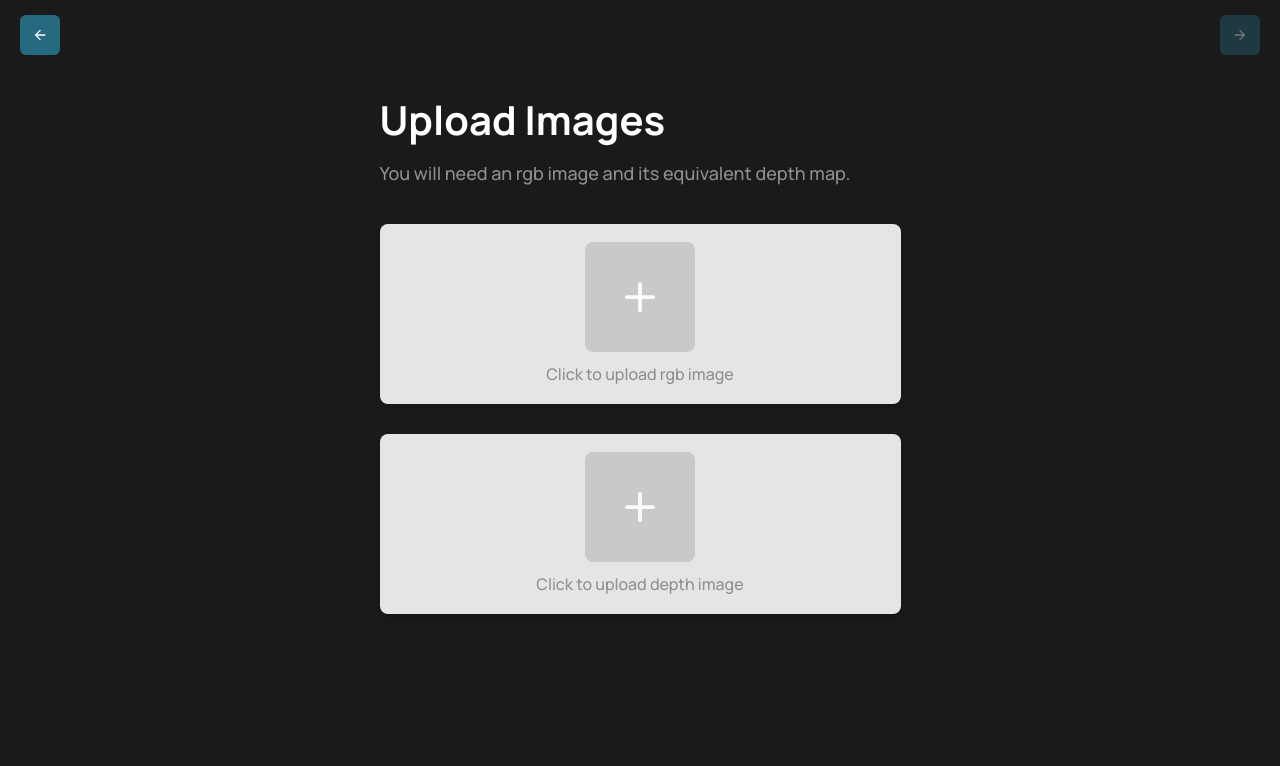
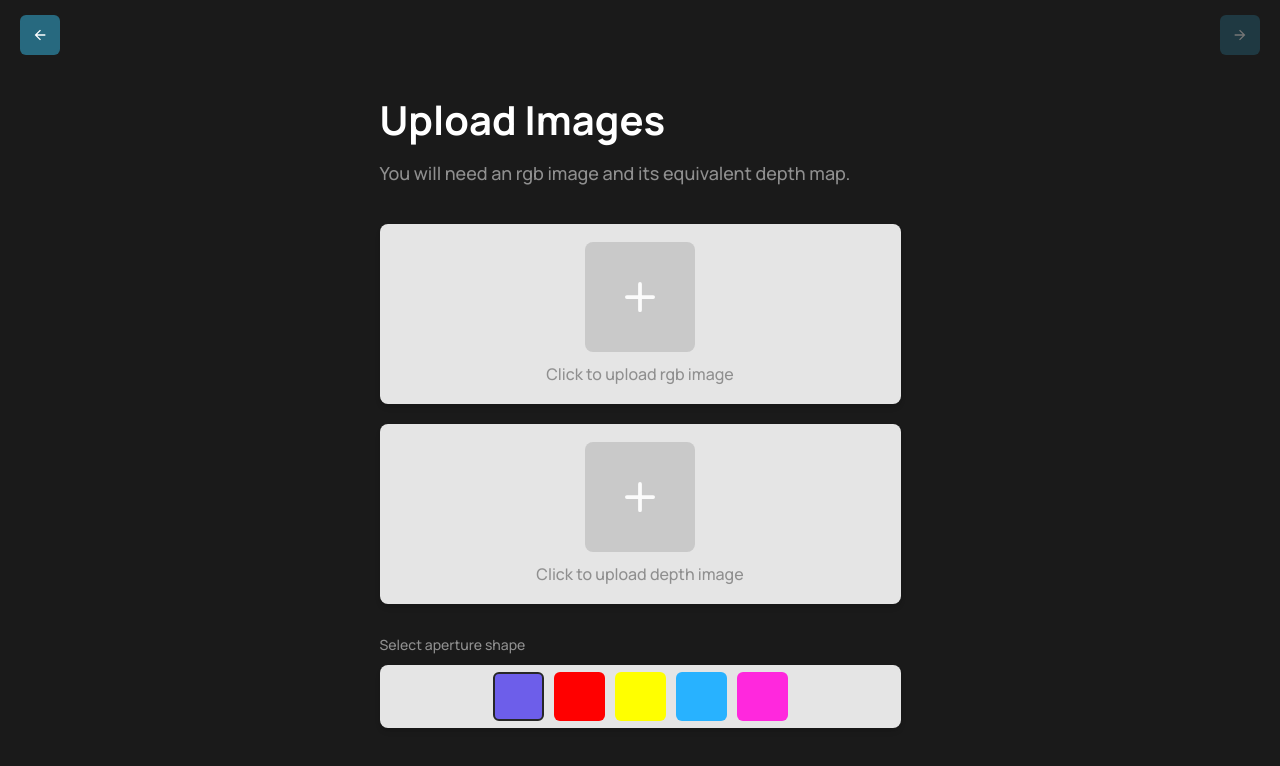
Before and after one commit to stanleydukor/bokeh-react-app, a React (Create React App) app: page /app/upload-images in a window 1280 px wide. Shown: the top 766 px of the page. Built offline with nearby package versions, Linux system fonts and the light colour scheme; no server answers; the HTML template or start-up script is replaced by a standard one.

Commit message:
add option to change aperture

```diff
--- /dev/null
+++ b/src/components/ApertureShape/index.jsx
@@ -0,0 +1,62 @@
+import React, { useState } from "react";
+import { connect } from "react-redux";
+import { selectors as imageSelectors } from "store/image";
+import { imageActions } from "store/image";
+import { Box, Flex, Text, Tooltip } from "@chakra-ui/react";
+import { useColorModeValue } from "@chakra-ui/color-mode";
+import * as Colors from "theme/colors";
+import ApertureShapeStyle from "./style";
+
+const schemes = { disk: "#6D5EEA", kite: "red", square: "yellow", triangle: "#28B2FF", trapezoid: "#FF28DD" };
+
+function ApertureShape({ parameters, storeParameters }) {
+  return (
+    <ApertureShapeStyle>
+      <Text my="10px" size="xxs">
+        Select aperture shape
+      </Text>
+      <Box w="100%" minH="64px" margin="0">
+        <Flex
+          className="color-scheme-container"
+          bg={useColorModeValue(Colors.white[500], Colors.black[300])}
+          w="100%"
+          h="100%"
+          padding="7px 15px"
+          flexWrap="wrap"
+          justifyContent="center"
+        >
+          {Object.keys(schemes).map(scheme => (
+            <Tooltip key={scheme} label={scheme} aria-label={scheme}>
+              <Box
+                onClick={() => {
+                  storeParameters({ shape: scheme });
+                }}
+                className="color-box"
+                border={
+                  scheme === parameters.shape
+                    ? `2px solid ${useColorModeValue(Colors.black[300], Colors.white[500])}`
+                    : "none"
+                }
+                mx="5px"
+                h="49px"
+                w="51px"
+                bg={schemes[scheme]}
+                borderRadius="6px"
+              />
+            </Tooltip>
+          ))}
+        </Flex>
+      </Box>
+    </ApertureShapeStyle>
+  );
+}
+
+const mapStateToProps = state => ({
+  parameters: imageSelectors.parameters(state)
+});
+
+const mapDispatchToProps = {
+  storeParameters: imageActions.storeParameters
+};
+
+export default connect(mapStateToProps, mapDispatchToProps)(ApertureShape);
--- a/src/components/ColorScheme/style.js
+++ b/src/components/ApertureShape/style.js
@@ -1,7 +1,6 @@
 import styled from "styled-components";
 
-const ColorSchemeStyle = styled.div`
-  margin-top: 40px;
+const ApertureShapeStyle = styled.div`
   .color-scheme-container {
     box-shadow: 0px 4px 6px -1px rgba(0, 0, 0, 0.1), 0px 2px 4px -1px rgba(0, 0, 0, 0.06);
     border-radius: 8px;
@@ -18,4 +17,4 @@ const ColorSchemeStyle = styled.div`
   }
 `;
 
-export default ColorSchemeStyle;
+export default ApertureShapeStyle;
--- a/src/modules/Main/pages/Editor/index.jsx
+++ b/src/modules/Main/pages/Editor/index.jsx
@@ -16,7 +16,7 @@ import SliderThumbWithTooltip from "components/Slider";
 import * as Colors from "theme/colors";
 import ImageViewer from "components/ImageViewer";
 import history from "routes/history";
-import { cloneCanvas, drawNewCanvasImage } from "utils/canvasUtils";
+import { canvasToImage, cloneCanvas, drawNewCanvasImage } from "utils/canvasUtils";
 
 function arrayBufferToBase64(buffer) {
   var binary = "";
@@ -37,7 +37,8 @@ const Editor = ({
   parameters,
   storeParameters,
   addEffect,
-  applyBlur
+  applyBlur,
+  resetBlurredImage
 }) => {
   const [isImageNew, setIsImageNew] = useState(true);
   const [tempParameters, setTempParameters] = useState(parameters);
@@ -58,8 +59,13 @@ const Editor = ({
           params: [cloneCanvas(image)]
         });
       };
+    } else {
+      setIsImageNew(true);
     }
   }, [blurredImage]);
+  useEffect(() => {
+    resetBlurredImage();
+  }, [rgbImageUrl, depthImageUrl]);
   if (!rgbImageUrl || !depthImageUrl) {
     history.push("/app/upload-images");
     window.location.reload();
@@ -135,13 +141,14 @@ const Editor = ({
         <Flex my="15px" w="100%" alignItems="center" justifyContent="center">
           <Button
             onClick={() => {
-              let { focalLength, DoF, fStop } = parameters;
+              let { focalLength, DoF, fStop, shape } = parameters;
               let formData = new FormData();
               formData.append("rgb_image", canvasToImage(mainRgbCanvas));
               formData.append("depth_image", canvasToImage(mainDepthCanvas));
               formData.append("focal_length", focalLength);
               formData.append("dof", DoF);
               formData.append("f_stop", fStop);
+              formData.append("shape", shape);
               formData.append("is_image_new", isImageNew);
               applyBlur(formData);
             }}
@@ -169,7 +176,8 @@ const mapStateToProps = state => ({
 const mapDispatchToProps = {
   storeParameters: imageActions.storeParameters,
   addEffect: imageActions.addEffect,
-  applyBlur: djangoActions.applyBlur
+  applyBlur: djangoActions.applyBlur,
+  resetBlurredImage: djangoActions.resetBlurredImage
 };
 
 export default connect(mapStateToProps, mapDispatchToProps)(Editor);
--- a/src/modules/Main/pages/UploadImages/index.jsx
+++ b/src/modules/Main/pages/UploadImages/index.jsx
@@ -3,6 +3,7 @@ import { connect } from "react-redux";
 import { Helmet } from "react-helmet";
 import { Flex, Box, Text } from "@chakra-ui/react";
 import PictureInput from "components/PictureInput";
+import ApertureShape from "components/ApertureShape";
 import UploadImagesStyle from "./style";
 
 const UploadImages = () => {
@@ -20,11 +21,14 @@ const UploadImages = () => {
             <Text size="sm" mt="10px" mb="37px">
               You will need an rgb image and its equivalent depth map.
             </Text>
-            <Box mb="30px">
+            <Box mb="20px">
               <PictureInput id="rgbImageUrl" text="Click to upload rgb image" />
             </Box>
-            <Box>
+            <Box mb="20px">
               <PictureInput id="depthImageUrl" text="Click to upload depth image" />
+            </Box>
+            <Box mb="20px">
+              <ApertureShape />
             </Box>
           </Flex>
         </Box>
--- a/src/store/image/reducers.js
+++ b/src/store/image/reducers.js
@@ -11,7 +11,8 @@ const initialState = {
   parameters: {
     focalLength: 1,
     DoF: 0,
-    fStop: 1.8
+    fStop: 1.8,
+    shape: "disk"
   },
   scaleParams: {
     ratio: 1,
```
Also changed, not shown: src/components/ColorScheme/index.jsx (deleted, +0 -46 lines), 2 other files (tests, documents, lock files or other folders).
